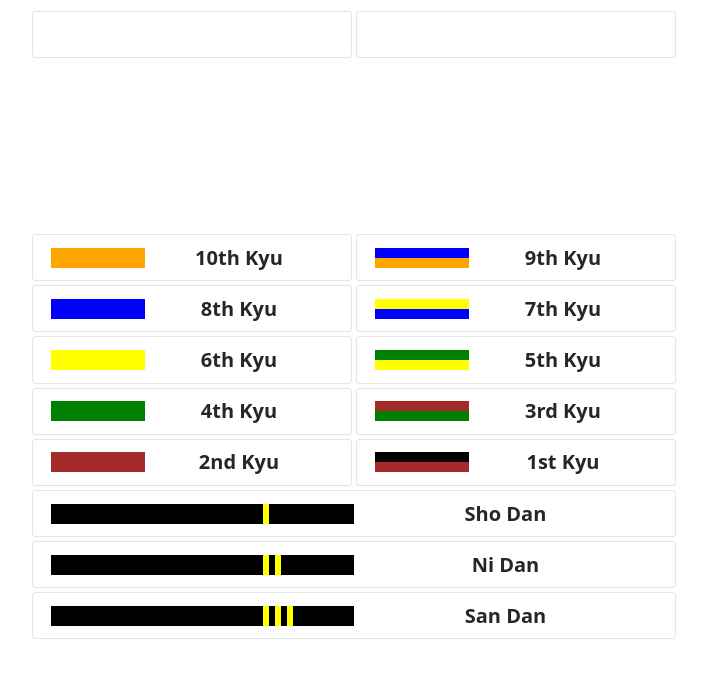
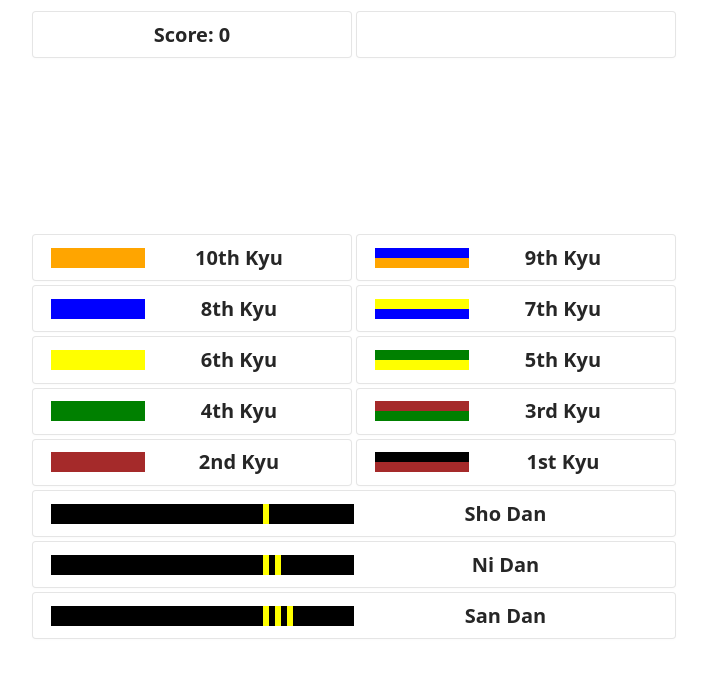
Before and after one commit to 4TT1L4/KyoQuiz, a website: page docs/index.html in a window 1280 px wide. Shown: the whole page, without its empty margins (286-993 px from the left). Drawn offline with nearby package versions, Linux system fonts and the light colour scheme; a script that the page names is missing.

Commit message:
Fixed flickering of the 'Score' field

```diff
--- a/docs/index.html
+++ b/docs/index.html
@@ -80,7 +80,7 @@ font-family: system-ui,-apple-system,system-ui,"Helvetica Neue",Helvetica,Arial,
   <table style="width: 100%; height:80%">
   <tr>
   <td style="width: 50%; height:9%">
-  <button disabled style="width: 100%;" class="button-6" id="score">&nbsp;</button>
+  <button disabled style="width: 100%;" class="button-6" id="score">Score: 0</button>
   <td style="width: 50%; height:9%">
   <button disabled style="width: 100%;" class="button-6" id="high-score">&nbsp;</button>
   </table>
```
